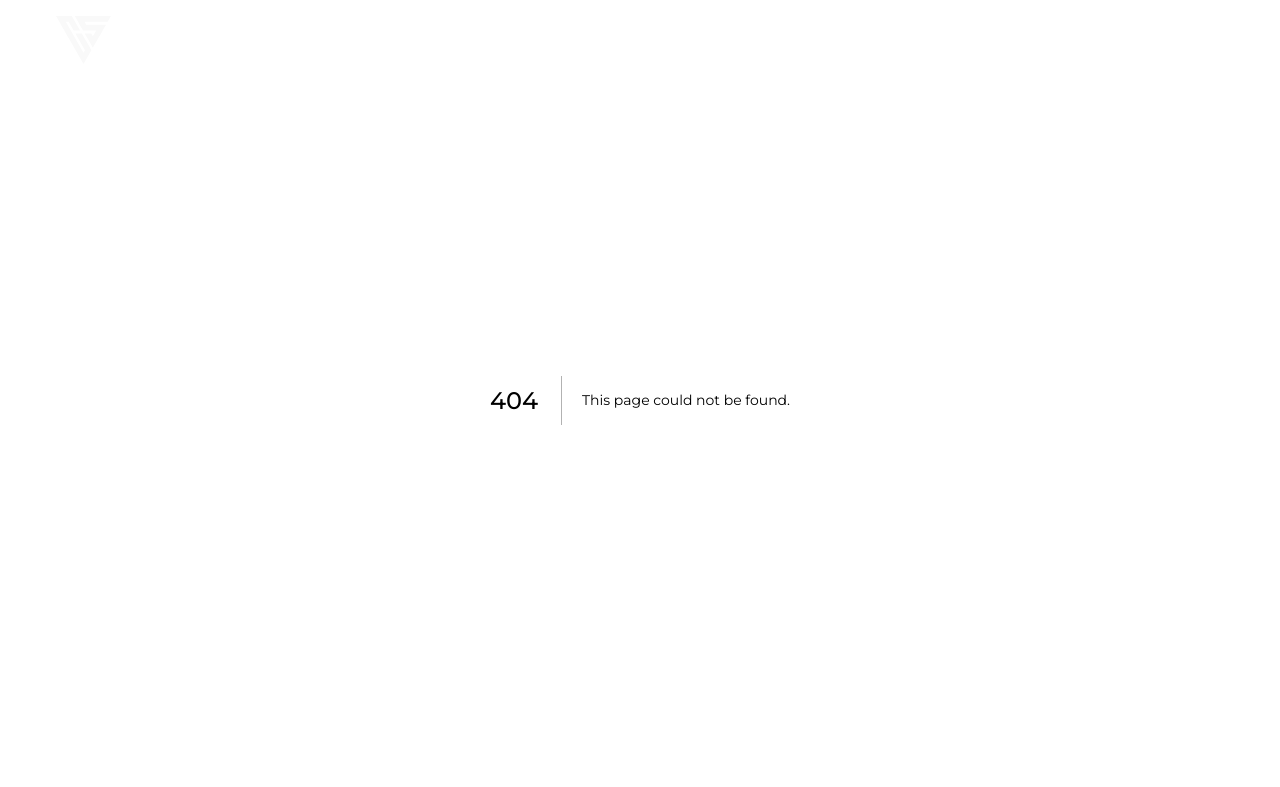
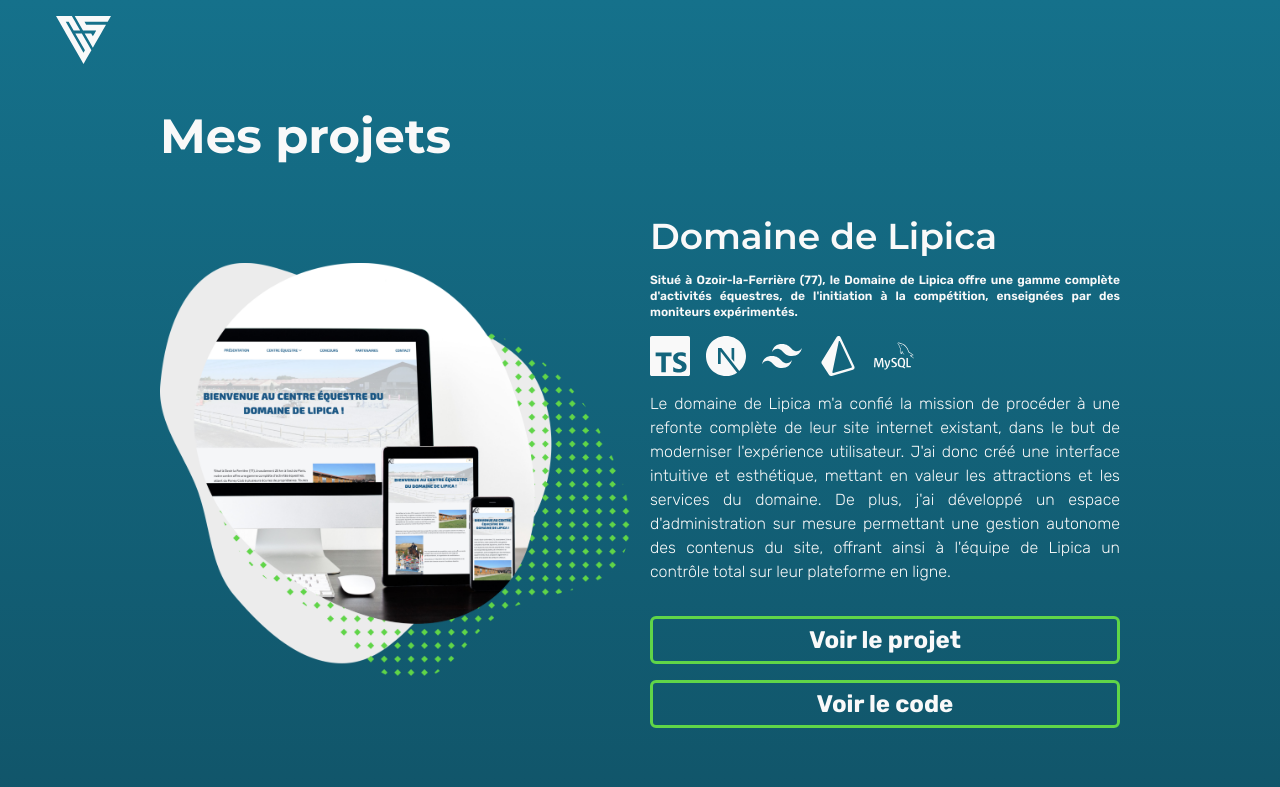
Before and after one commit to clementstorne/portfolio, a Next.js app: page /mes-projets in a window 1280 px wide. Before the commit this address had no page. Shown: the top 787 px of the page. Built offline with nearby package versions, Linux system fonts and the light colour scheme.

Commit message:
projects page desktop devices

```diff
--- a/src/app/mes-competences/page.tsx
+++ b/src/app/mes-competences/page.tsx
@@ -93,7 +93,7 @@ const Skills = () => {
         >
           <Image
             src="/competences-1.png"
-            alt="Clément Storne"
+            alt="Développement d'un site internet sur ordinateur, tablette et smartphone"
             width={489}
             height={525}
             className="w-full h-auto"
@@ -111,15 +111,14 @@ const Skills = () => {
       >
         <div
           className={cn(
-            "delay-2500",
-            "animate-fade-in-right",
-            "md:animate-fade-in-left md:col-span-3",
+            "animate-fade-in-right delay-2500",
+            "md:animate-fade-in-left md:delay-2500 md:col-span-3",
             "lg:col-span-5"
           )}
         >
           <Image
             src="/competences-2.png"
-            alt="Travail d'équipe"
+            alt="Tests unitaires de code"
             width={536}
             height={490}
             className="w-full h-auto"
@@ -134,9 +133,9 @@ const Skills = () => {
         >
           <section
             className={cn(
-              "space-y-4 delay-1700",
-              "animate-fade-in-left",
-              "md:animate-fade-in-right"
+              "space-y-4",
+              "animate-fade-in-left delay-1700",
+              "md:animate-fade-in-right md:delay-1700"
             )}
           >
             <h2>Développement & Test</h2>
@@ -155,8 +154,9 @@ const Skills = () => {
 
           <section
             className={cn(
-              "space-y-4 animate-fade-in-left delay-2100",
-              "md:animate-fade-in-right"
+              "space-y-4",
+              "animate-fade-in-left delay-2100",
+              "md:animate-fade-in-right md:delay-2100"
             )}
           >
             <h2>Collaboration & Design</h2>
--- /dev/null
+++ b/src/app/mes-projets/page.tsx
@@ -0,0 +1,33 @@
+import projects from "@/data/projects";
+import Project from "@components/Project";
+import { cn } from "@lib/utils";
+
+const Projects = () => {
+  return (
+    <main
+      className={cn(
+        "min-h-screen max-w-240 mb-8",
+        "mt-20 mx-5 space-y-14",
+        "md:mx-8",
+        "lg:mt-28 lg:mx-auto"
+      )}
+    >
+      <h1 className="animate-fade-in-left">Mes projets</h1>
+
+      <div
+        className={cn(
+          "w-full",
+          "flex flex-col items-center gap-14"
+          // "md:grid md:grid-cols-8 md:gap-4 md:space-y-0",
+          // "lg:grid-cols-12 lg:gap-5"
+        )}
+      >
+        {projects.map((project) => (
+          <Project key={project.title} {...project} />
+        ))}
+      </div>
+    </main>
+  );
+};
+
+export default Projects;
--- a/src/components/Navbar.tsx
+++ b/src/components/Navbar.tsx
@@ -19,7 +19,7 @@ type BurgerButtonProps = {
 const BurgerButton = ({ className, isOpen, onClick }: BurgerButtonProps) => {
   return (
     <Button
-      variant={"ghost"}
+      variant={"link"}
       className={cn("p-0", className)}
       aria-label="Open Menu"
       onClick={onClick}
--- /dev/null
+++ b/src/components/Project.tsx
@@ -0,0 +1,121 @@
+import { ProjectData } from "@/types";
+import { buttonVariants } from "@components/ui/button";
+import Image from "next/image";
+import Link from "next/link";
+import {
+  SiBootstrap,
+  SiExpress,
+  SiFigma,
+  SiJavascript,
+  SiJest,
+  SiMongodb,
+  SiMysql,
+  SiNextdotjs,
+  SiNodedotjs,
+  SiPrisma,
+  SiReact,
+  SiRedux,
+  SiSass,
+  SiTailwindcss,
+  SiTypescript,
+  SiVite,
+  SiVitest,
+  SiVuedotjs,
+} from "react-icons/si";
+
+type ProjectProps = ProjectData;
+
+const Project = ({
+  title,
+  image,
+  technologies,
+  introduction,
+  mission,
+  url,
+  code,
+}: ProjectProps) => {
+  const getIcon = (technology: string, iconSize?: number) => {
+    switch (technology) {
+      case "bootstrap":
+        return <SiBootstrap size={iconSize} />;
+      case "express":
+        return <SiExpress size={iconSize} />;
+      case "figma":
+        return <SiFigma size={iconSize} />;
+      case "javascript":
+        return <SiJavascript size={iconSize} />;
+      case "jest":
+        return <SiJest size={iconSize} />;
+      case "mongodb":
+        return <SiMongodb size={iconSize} />;
+      case "mysql":
+        return <SiMysql size={iconSize} />;
+      case "next":
+        return <SiNextdotjs size={iconSize} />;
+      case "node":
+        return <SiNodedotjs size={iconSize} />;
+      case "prisma":
+        return <SiPrisma size={iconSize} />;
+      case "react":
+        return <SiReact size={iconSize} />;
+      case "redux":
+        return <SiRedux size={iconSize} />;
+      case "sass":
+        return <SiSass size={iconSize} />;
+      case "tailwind":
+        return <SiTailwindcss size={iconSize} />;
+      case "typescript":
+        return <SiTypescript size={iconSize} />;
+      case "vite":
+        return <SiVite size={iconSize} />;
+      case "vitest":
+        return <SiVitest size={iconSize} />;
+      case "vue":
+        return <SiVuedotjs size={iconSize} />;
+    }
+  };
+
+  return (
+    <div className="grid grid-cols-2 gap-5 items-center">
+      <Image
+        src={image}
+        alt={title}
+        width={489}
+        height={525}
+        className="w-full h-auto"
+      />
+      <div className="space-y-4">
+        <h2>{title}</h2>
+        <p className="text-xs font-semibold">{introduction}</p>
+        <div className="flex flex-wrap gap-4">
+          {technologies.map((technology, index) => (
+            <span key={index}>{getIcon(technology, 40)}</span>
+          ))}
+        </div>
+        <p>{mission}</p>
+        <div className="w-full flex flex-col !mt-8 space-y-4">
+          {url ? (
+            <Link
+              href={url}
+              target="_blank"
+              rel="noopener noreferrer"
+              className={buttonVariants({ variant: "default", size: "lg" })}
+            >
+              Voir le projet
+            </Link>
+          ) : null}
+          <Link
+            href={code}
+            target="_blank"
+            rel="noopener noreferrer"
+            className={buttonVariants({ variant: "default", size: "lg" })}
+          >
+            Voir le code
+          </Link>
+        </div>
+      </div>
+    </div>
+  );
+};
+
+export default Project;
--- a/src/components/ui/button.tsx
+++ b/src/components/ui/button.tsx
@@ -5,11 +5,12 @@ import * as React from "react";
 import { cn } from "@/lib/utils";
 
 const buttonVariants = cva(
-  "inline-flex items-center justify-center whitespace-nowrap rounded-md text-sm font-medium transition-colors focus-visible:outline-none focus-visible:ring-1 focus-visible:ring-gray-950 disabled:pointer-events-none disabled:opacity-50",
+  "inline-flex items-center justify-center whitespace-nowrap rounded-md font-rubik text-sm font-medium transition-colors focus-visible:outline-none focus-visible:ring-1 focus-visible:ring-gray-950 disabled:pointer-events-none disabled:opacity-50",
   {
     variants: {
       variant: {
-        default: "bg-gray-900 text-gray-50 shadow hover:bg-gray-900/90",
+        default:
+          "!text-2xl !font-bold bg-transparent text-alabaster-50 border-3 border-green-400 hover:text-alabaster-950 hover:bg-green-400 hover:shadow",
         destructive: "bg-red-500 text-gray-50 shadow-sm hover:bg-red-500/90",
         outline:
           "border border-gray-200 bg-white shadow-sm hover:bg-gray-100 hover:text-gray-900",
@@ -20,7 +21,7 @@ const buttonVariants = cva(
       size: {
         default: "h-9 px-4 py-2",
         sm: "h-8 rounded-md px-3 text-xs",
-        lg: "h-10 rounded-md px-8",
+        lg: "h-12 px-6 py-2",
         icon: "h-9 w-9",
       },
     },
--- /dev/null
+++ b/src/data/projects.ts
@@ -0,0 +1,39 @@
+import { ProjectData } from "@/types";
+
+const PROJECTS: ProjectData[] = [
+  {
+    title: "Domaine de Lipica",
+    image: "/domaine-de-lipica.png",
+    technologies: ["typescript", "next", "tailwind", "prisma", "mysql"],
+    introduction:
+      "Situé à Ozoir-la-Ferrière (77), le Domaine de Lipica offre une gamme complète d'activités équestres, de l'initiation à la compétition, enseignées par des moniteurs expérimentés.",
+    mission:
+      "Le domaine de Lipica m'a confié la mission de procéder à une refonte  complète de leur site internet existant, dans le but de moderniser  l'expérience utilisateur. J'ai donc créé une interface intuitive et esthétique, mettant en  valeur les attractions et les services du domaine. De plus, j'ai  développé un espace d'administration sur mesure permettant une gestion  autonome des contenus du site, offrant ainsi à l'équipe de Lipica un  contrôle total sur leur plateforme en ligne.",
+    url: "http://www.ozoir-equitation.com/",
+    code: "https://github.com/clementstorne/domaine-de-lipica",
+  },
+  {
+    title: "intraconnect",
+    image: "/intraconnect.png",
+    technologies: ["typescript", "next", "tailwind", "prisma", "mysql"],
+    introduction:
+      "intraconnect est un réseau social interne d'entreprise, favorisant la collaboration et la communication efficace entre les employés.",
+    mission:
+      "Lors de ma formation de Développeur Web chez OpenClassrooms, le dernier  projet consistait à créer un réseau social d'entreprise. Après un petit  rebranding, j'ai repris ce projet avec mes connaissances actuelles. On y  retrouve les fonctionnalités demandées telles que la page de connexion  permettant à l’utilisateur de se connecter ou de créer un compte, la  page d’accueil listant les posts créés par les différents utilisateurs,  la possibilité de création de posts contenant du texte et une image,  ainsi que le système de réactions pour chaque post.",
+    url: "https://intraconnect.vercel.app/",
+    code: "https://github.com/clementstorne/intraconnect",
+  },
+  {
+    title: "Morpion",
+    image: "/morpion.png",
+    technologies: ["javascript", "react", "redux", "tailwind"],
+    introduction:
+      "Frontend Mentor offre des défis professionnels conçus pour améliorer les compétences en codage, permettant ainsi  de développer des projets réalistes et de progresser rapidement.",
+    mission:
+      "Mon défi était de développer ce jeu de Morpion en respectant le design fourni tout en garantissant une expérience utilisateur optimale sur tous les appareils. J'ai implémenté la possibilité de jouer en multijoueur contre une autre personne ou en solo contre l'ordinateur. Pour rendre les parties contre l'ordinateur plus intéressantes, j'ai utilisé l'algorithme de minimax pour optimiser ses mouvements, assurant ainsi un défi stimulant et compétitif pour les joueurs.",
+    url: "https://clementstorne-tic-tac-toe-game.netlify.app/",
+    code: "https://github.com/clementstorne/FrontendMentor-tic-tac-toe-game",
+  },
+];
+
+export default PROJECTS;
--- /dev/null
+++ b/src/types/index.ts
@@ -0,0 +1,11 @@
+import { LinkProps } from "next/link";
+
+export interface ProjectData {
+  title: string;
+  image: string;
+  technologies: string[];
+  introduction: string;
+  mission: string;
+  url?: LinkProps["href"];
+  code: LinkProps["href"];
+}
--- a/tailwind.config.ts
+++ b/tailwind.config.ts
@@ -59,6 +59,9 @@ const config = {
         900: "#353535",
         950: "#252525",
       },
+    },
+    boxShadow: {
+      DEFAULT: "4PX 4PX 4PX 0 rgba(37, 37, 37, 0.3)",
     },
     extend: {
       keyframes: {
@@ -134,6 +137,7 @@ const config = {
         "240": "960px",
         "285": "1140px",
       },
+      borderWidth: { "3": "3px" },
     },
   },
   plugins: [require("tailwindcss-animate")],
```
